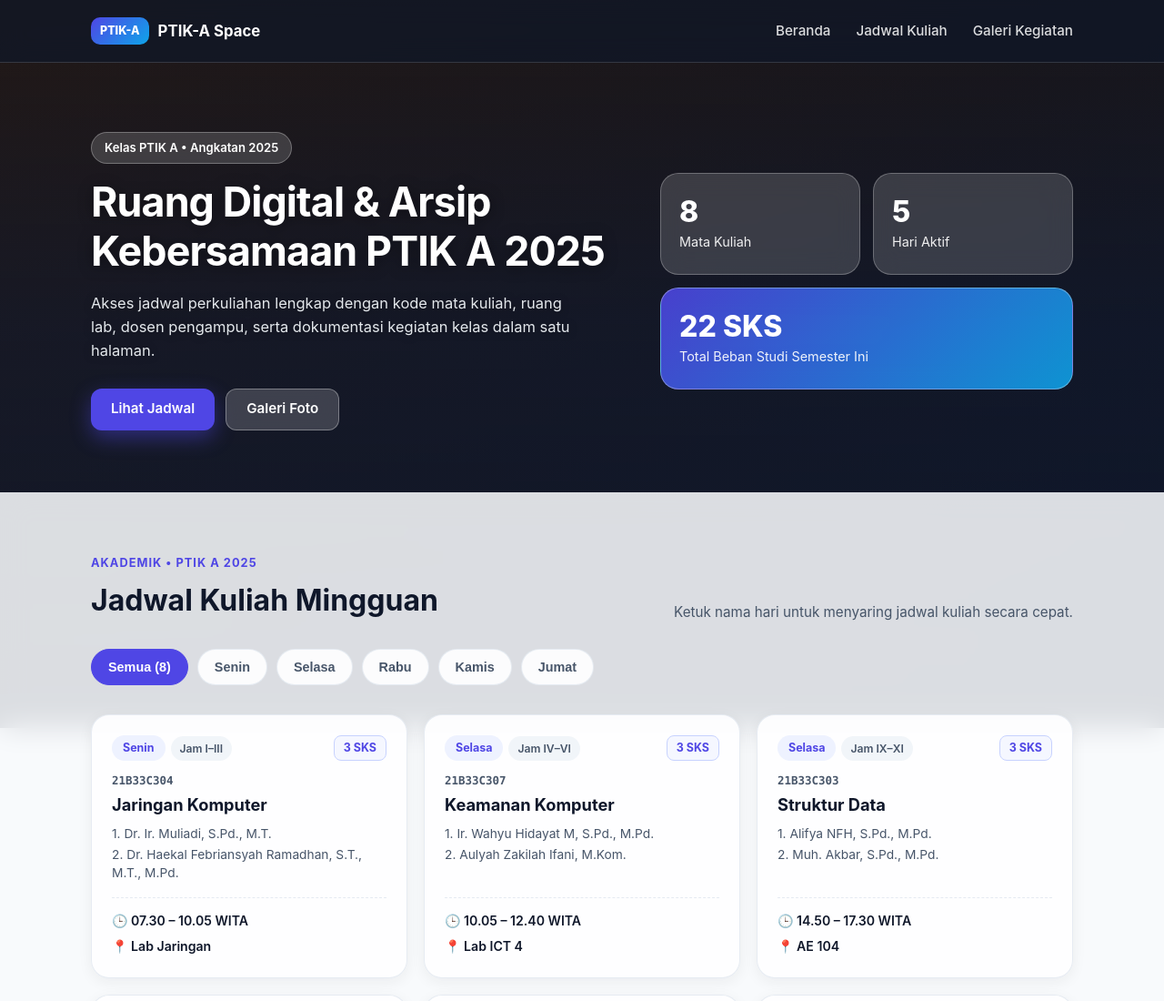
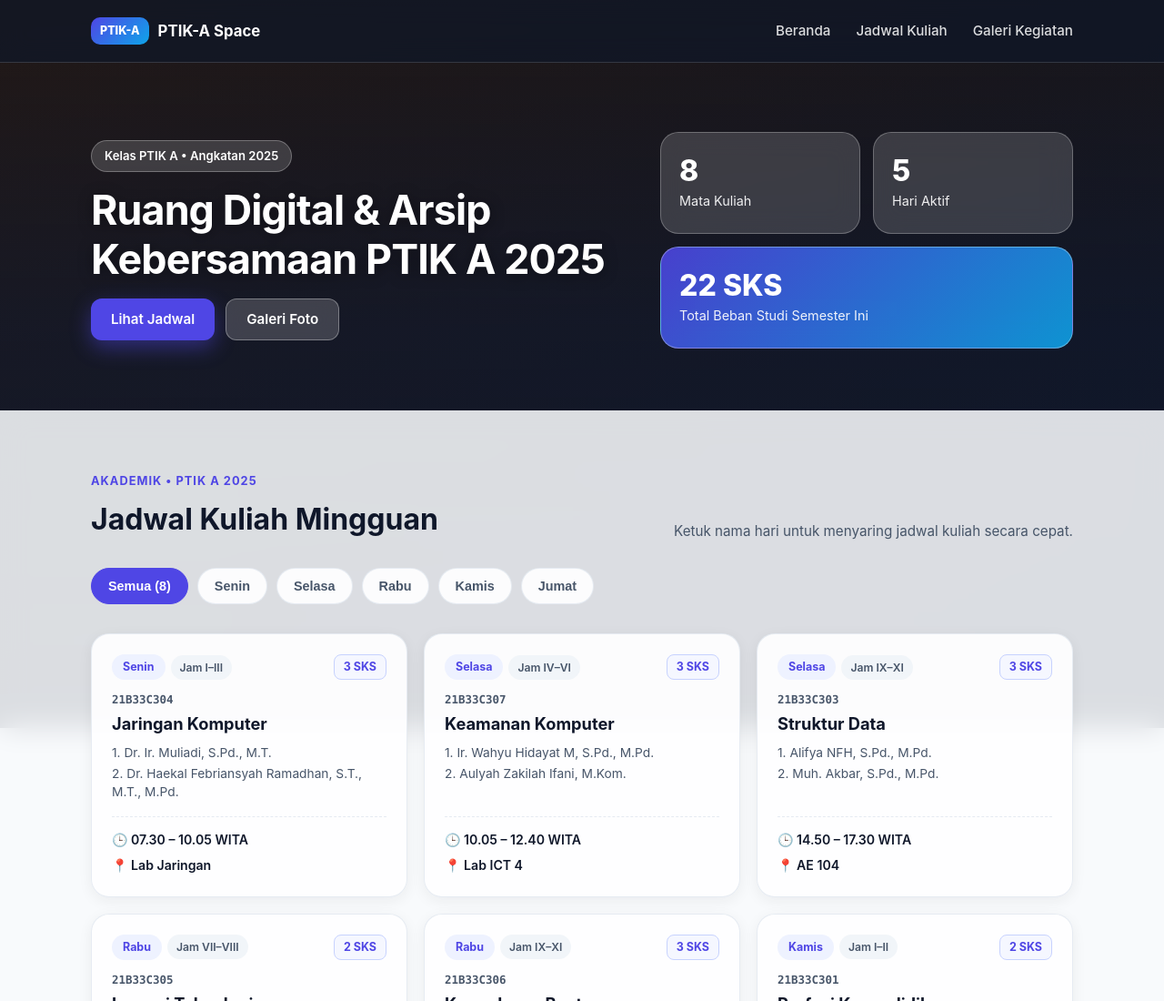
Before and after one commit to awalmodding3-art/PTIK-A_space, a plain HTML site: page INDEX.HTML in a window 1280 px wide. Shown: the top 1100 px of the page at 91% size. Drawn offline with Linux system fonts and the light colour scheme.

Commit message:
Hapus teks deskripsi hero

```diff
--- a/INDEX.HTML
+++ b/INDEX.HTML
@@ -36,10 +36,6 @@
         <div class="hero-text">
           <span class="pill">Kelas PTIK A • Angkatan 2025</span>
           <h1>Ruang Digital & Arsip Kebersamaan PTIK A 2025</h1>
-          <p>
-            Akses jadwal perkuliahan lengkap dengan kode mata kuliah, ruang lab,
-            dosen pengampu, serta dokumentasi kegiatan kelas dalam satu halaman.
-          </p>
           <div class="hero-actions">
             <a href="#jadwal" class="btn btn-primary">Lihat Jadwal</a>
             <a href="#galeri" class="btn btn-glass">Galeri Foto</a>
```
